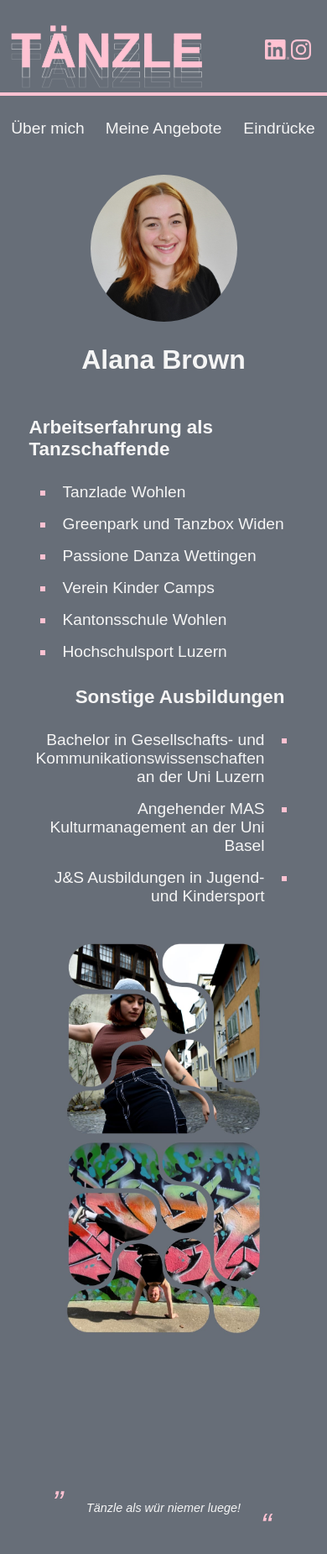
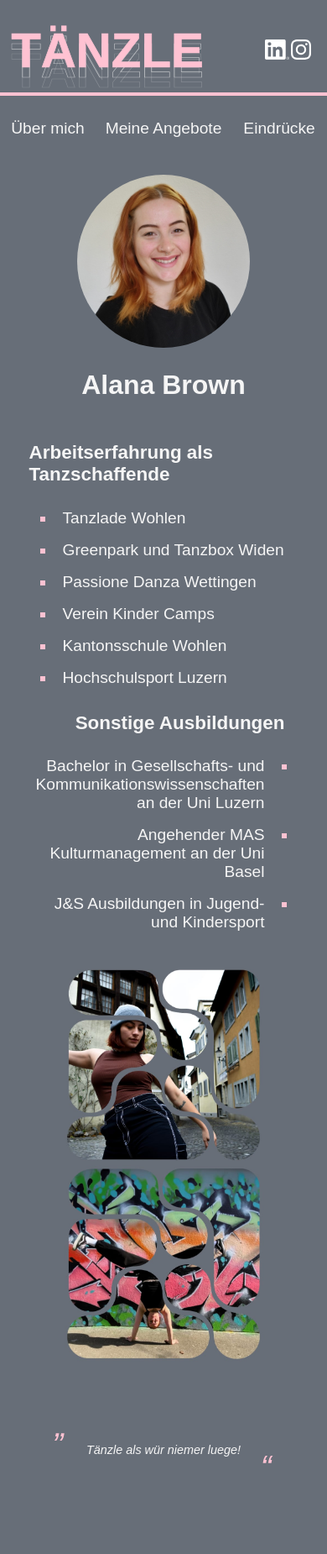
Before and after one commit to taenzle/taenzle.github.io, a plain HTML site: page html/uebermich.html in a window 390 px wide. Shown: the whole page at 84% size. After the commit the page ends 1825 px from the top, so only its background shows below. Drawn offline with nearby package versions, Linux system fonts and the light colour scheme.

Commit message:
uebermich vorlauefig

```diff
--- a/html/uebermich.html
+++ b/html/uebermich.html
@@ -1,4 +1,4 @@
-<!DOCTYPE html>
+<!doctype html>
 <html lang="de">
   <head>
     <meta charset="UTF-8" >
@@ -9,9 +9,11 @@
     <script src="https://ajax.googleapis.com/ajax/libs/jquery/3.7.1/jquery.min.js"></script>
   </head>
   <body>
-    <header><div class="logo">
+    <header>
+      <div class="logo">
         <a href="/index.html">
-    <img src="/img/logo/taenzle/white_shadow_outline.svg" alt="Tänzle Logo" >
+          <img             src="/img/logo/taenzle/white_shadow_outline.svg"
+            alt="Tänzle Logo" >
         </a>
       </div>
 
@@ -21,7 +23,8 @@
             <a href="/html/uebermich.html" class="front-button">Über mich</a>
           </li>
           <li>
-      <a href="/html/angebote.html" class="front-button">Meine Angebote</a>
+            <a href="/html/angebote.html" class="front-button"
+              >Meine Angebote</a>
           </li>
           <li>
             <a href="/html/eindruecke.html" class="front-button">Eindrücke</a>
@@ -30,15 +33,15 @@
       </nav>
 
       <div class="socials">
-  <a     href="https://www.linkedin.com/in/alana-brown-67a308263/"
+        <a           href="https://www.linkedin.com/in/alana-brown-67a308263/"
           target="_blank"
           rel="noopener noreferrer"
-    ><img src="/img/logo/linkedin/LI-In-Bug-Rose_small.png" alt="Instagram"
+          ><img src="/img/logo/linkedin/LI-In-Bug-White.png" alt="Instagram"
         ></a>
-  <a     href="https://www.instagram.com/taenzle_/"
+        <a           href="https://www.instagram.com/taenzle_/"
           target="_blank"
           rel="noopener noreferrer"
-    ><img       src="/img/logo/instagram/01 Static Glyph/Instagram_Glyph_Rose.svg"
+          ><img             src="/img/logo/instagram/01 Static Glyph/02 White Glyph/Instagram_Glyph_White.svg"
             alt="Instagram"
         ></a>
       </div>
@@ -46,7 +49,7 @@
     <section class="uebermich">
       <div class="uebermich-portrait">
         <img           src="/img/uebermich/uebermich-portrait_small.jpg"
-          id="uebermich-portrait" >
+          id="uebermich-portrait-img" >
         <h2>Alana Brown</h2>
       </div>
       <div class="uebermich-cv">
@@ -76,7 +79,6 @@
       <img         src="/img/uebermich/graphic_mobile.jpg"
         id="uebermich-graphic-mobile" >
     </section>
-    <footer><blockquote>Tänzle als wür niemer luege!</blockquote>
-</footer>
+    <footer id="uebermich-footer"><blockquote>Tänzle als wür niemer luege!</blockquote></footer>
   </body>
 </html>
--- a/styles.css
+++ b/styles.css
@@ -219,9 +219,9 @@ blockquote::after {
   flex-direction: inherit;
   align-items: center;
 }
-#uebermich-portrait {
+#uebermich-portrait-img {
   border-radius: 50%;
-  width: clamp(50px, 55%, 175px);
+  width: clamp(50px, 55%, 255px);
 }
 .uebermich h2 {
   min-width: max-content;
@@ -246,6 +246,7 @@ blockquote::after {
   padding-left: 2rem;
   width: 75%;
   max-width: 400px;
+  list-style: square;
 }
 .cv-column h3 {
   margin-bottom: 0%;
@@ -420,6 +421,12 @@ blockquote::after {
   .intro-text h1 {
     margin: 0px;
   }
+  #intro-portrait {
+    all: unset;
+    width: 100%;
+    object-fit: cover;
+  }
+
   #uebermich-graphic-mobile {
     display: initial;
     width: 100%;
@@ -429,11 +436,6 @@ blockquote::after {
     align-items: center;
     margin-top: 50px;
     width: 100%;
-  }
-  #intro-portrait {
-    all: unset;
-    width: 100%;
-    object-fit: cover;
   }
   .uebermich-portrait h2 {
     align-self: center;
@@ -456,7 +458,6 @@ blockquote::after {
   }
   .cv-column ul {
     min-width: 100%;
-    list-style: square;
   }
   #sonstige-ausbildungen {
     align-items: center;
@@ -470,6 +471,9 @@ blockquote::after {
     padding: 0 32px 0 0;
     direction: rtl;
     text-align: right;
+  }
+  #uebermich-footer {
+    padding-top: 0px;
   }
 
   /* ANGEBOTE */
```
Also changed, not shown: html/angebote.html (+11 -9 lines), html/eindruecke.html (+11 -9 lines). Lines whose indentation alone changed are shown as unchanged.
